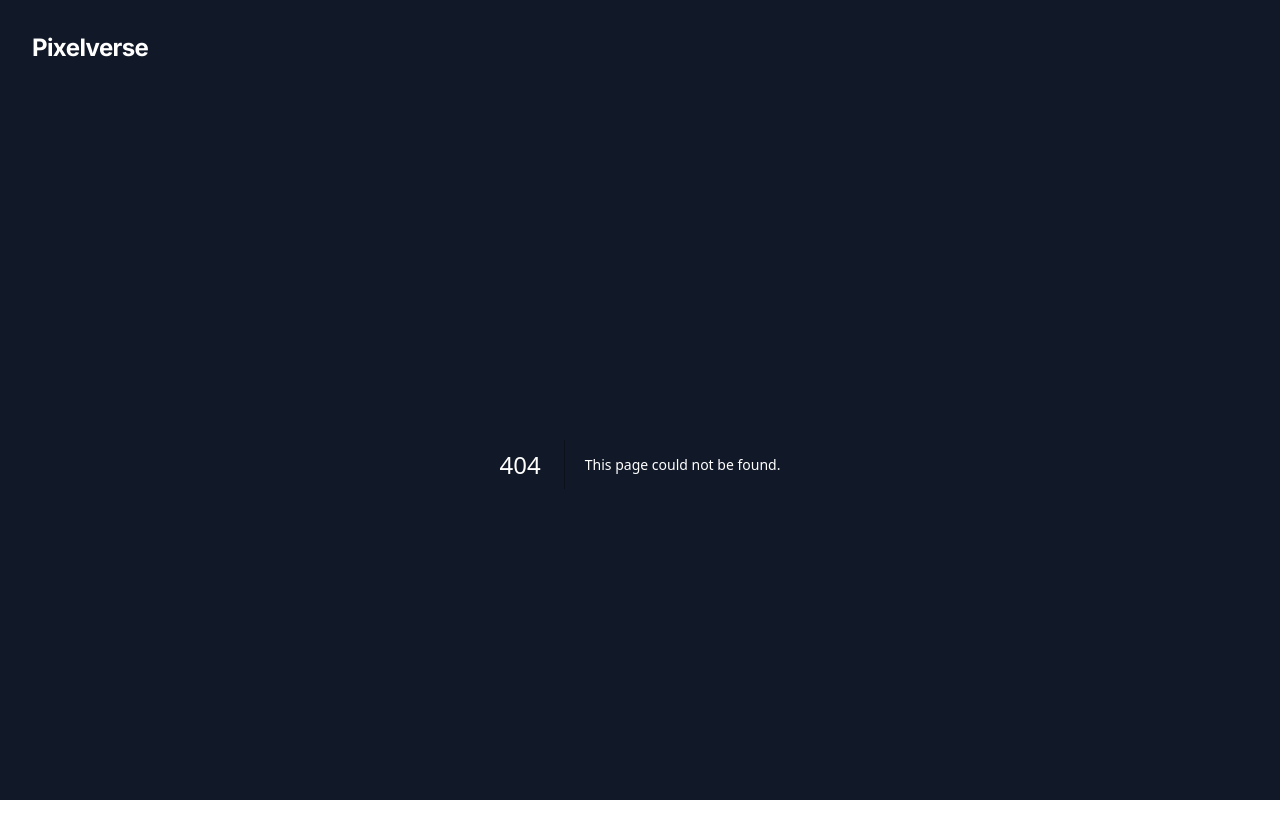
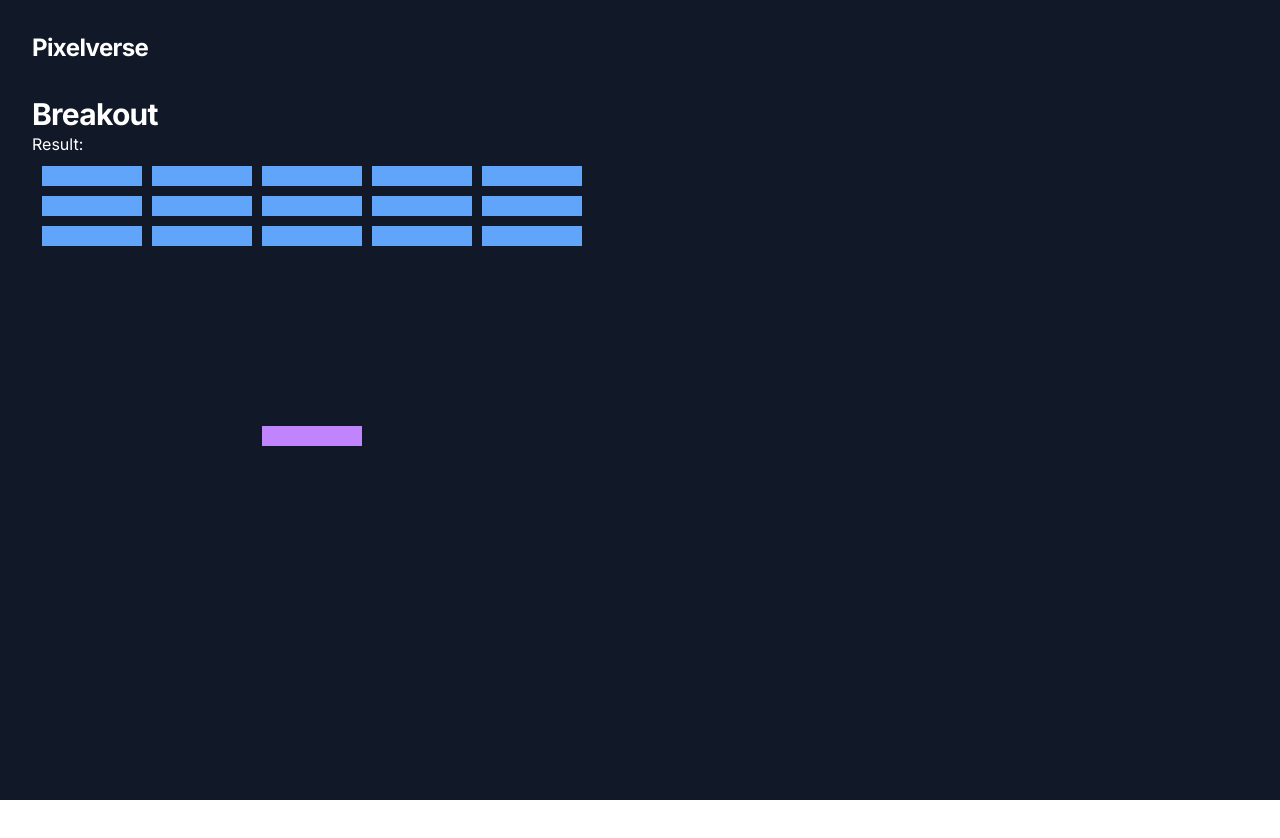
Before and after one commit to aaronmcadam/pixelverse, a Next.js app: page /breakout in a window 1280 px wide. Before the commit this address had no page. Shown: the top 838 px of the page. After the commit the page ends 800 px from the top, so only its background shows below. Built offline with nearby package versions, Linux system fonts and the light colour scheme.

Commit message:
wip: breakout

```diff
--- /dev/null
+++ b/src/app/breakout/page.tsx
@@ -0,0 +1,183 @@
+"use client";
+import clsx from "clsx";
+import { useEffect, useRef, useState } from "react";
+
+const BLOCK_WIDTH = 100;
+const BLOCK_HEIGHT = 20;
+const BOARD_WIDTH = 560;
+const BOARD_HEIGHT = 300;
+const BALL_DIAMETER = 20;
+const paddleStart = [230, 10];
+const ballStart = [270, 30];
+
+class Block {
+  bottomLeft: [number, number];
+  bottomRight: [number, number];
+  topRight: [number, number];
+  topLeft: [number, number];
+
+  constructor(xAxis: number, yAxis: number) {
+    this.bottomLeft = [xAxis, yAxis];
+    this.bottomRight = [xAxis + BLOCK_WIDTH, yAxis];
+    this.topLeft = [xAxis, yAxis + BLOCK_HEIGHT];
+    this.topRight = [xAxis + BLOCK_WIDTH, yAxis + BLOCK_HEIGHT];
+  }
+}
+
+const blocks = [
+  new Block(10, 270),
+  new Block(120, 270),
+  new Block(230, 270),
+  new Block(340, 270),
+  new Block(450, 270),
+
+  new Block(10, 240),
+  new Block(120, 240),
+  new Block(230, 240),
+  new Block(340, 240),
+  new Block(450, 240),
+
+  new Block(10, 210),
+  new Block(120, 210),
+  new Block(230, 210),
+  new Block(340, 210),
+  new Block(450, 210),
+];
+
+export default function Breakout() {
+  const [paddlePosition, setPaddlePosition] = useState(paddleStart);
+  const [ballPosition, setBallPosition] = useState(ballStart);
+  const [result, setResult] = useState("");
+  const ballAnimationRef = useRef<number | null>(null);
+
+  const xDirectionRef = useRef(2);
+  const yDirectionRef = useRef(2);
+
+  useEffect(() => {
+    function movePlayer(event: KeyboardEvent) {
+      switch (event.key) {
+        case "ArrowLeft":
+          setPaddlePosition((prev) => {
+            const nextPosition = prev[0] - 10;
+
+            // Don't let the paddle go off the board
+            if (nextPosition > 0) {
+              return [nextPosition, prev[1]];
+            }
+
+            return prev;
+          });
+          break;
+
+        case "ArrowRight":
+          setPaddlePosition((prev) => {
+            const nextPosition = prev[0] + 10;
+
+            // Don't let the paddle go off the board
+            if (nextPosition < BOARD_WIDTH - BLOCK_WIDTH) {
+              return [nextPosition, prev[1]];
+            }
+
+            return prev;
+          });
+          break;
+      }
+    }
+
+    document.addEventListener("keydown", movePlayer);
+
+    return () => {
+      document.removeEventListener("keydown", movePlayer);
+    };
+  }, []);
+
+  useEffect(() => {
+    ballAnimationRef.current = window.setInterval(() => {
+      setBallPosition((prev) => {
+        const [xAxis, yAxis] = prev;
+
+        // Check for wall collisions
+        if (
+          xAxis >= BOARD_WIDTH - BALL_DIAMETER ||
+          yAxis >= BOARD_HEIGHT - BALL_DIAMETER ||
+          xAxis <= 0
+        ) {
+          // we've hit a wall, so change direction
+          if (xDirectionRef.current === 2 && yDirectionRef.current === 2) {
+            yDirectionRef.current = -2;
+          }
+
+          if (xDirectionRef.current === 2 && yDirectionRef.current === -2) {
+            xDirectionRef.current = -2;
+          }
+
+          if (xDirectionRef.current === -2 && yDirectionRef.current === -2) {
+            yDirectionRef.current = 2;
+          }
+
+          if (xDirectionRef.current === -2 && yDirectionRef.current === 2) {
+            xDirectionRef.current = 2;
+          }
+        }
+
+        return [xAxis + xDirectionRef.current, yAxis + yDirectionRef.current];
+      });
+    }, 30);
+
+    return () => {
+      if (ballAnimationRef.current) {
+        window.clearInterval(ballAnimationRef.current);
+      }
+    };
+  }, []);
+
+  // handle game over
+  useEffect(() => {
+    const [_xAxis, yAxis] = ballPosition;
+
+    if (yAxis <= 0) {
+      if (ballAnimationRef.current) {
+        window.clearInterval(ballAnimationRef.current);
+      }
+
+      // reset game state
+      setResult("Game Over");
+      // TODO: disable paddle
+    }
+  }, [ballPosition]);
+
+  return (
+    <div className="py-8 h-full flex flex-col">
+      <h2 className="text-2xl font-bold leading-7 text-white sm:truncate sm:text-3xl sm:tracking-tight">
+        Breakout
+      </h2>
+      <div>Result: {result}</div>
+      <div className="relative h-[300px] w-[560px]">
+        {blocks.map((block, index) => (
+          <div
+            key={index}
+            className="w-[100px] h-[20px] bg-blue-400 absolute"
+            style={{
+              left: blocks[index].bottomLeft[0],
+              bottom: blocks[index].bottomLeft[1],
+            }}
+          ></div>
+        ))}
+        <div
+          className="w-[100px] h-[20px] bg-purple-400 absolute"
+          style={{
+            left: paddlePosition[0],
+            bottom: paddlePosition[1],
+          }}
+        ></div>
+        <div
+          className="w-[20px] h-[20px] rounded-full bg-red-400 absolute"
+          style={{
+            left: ballPosition[0],
+            bottom: ballPosition[1],
+          }}
+        ></div>
+      </div>
+    </div>
+  );
+}
--- a/src/app/page.tsx
+++ b/src/app/page.tsx
@@ -18,6 +18,12 @@ const games = [
     url: "whac-a-mole",
     initials: "WM",
     color: "bg-blue-600",
+  },
+  {
+    name: "Breakout",
+    url: "breakout",
+    initials: "B",
+    color: "bg-red-600",
   },
 ];
 
```
